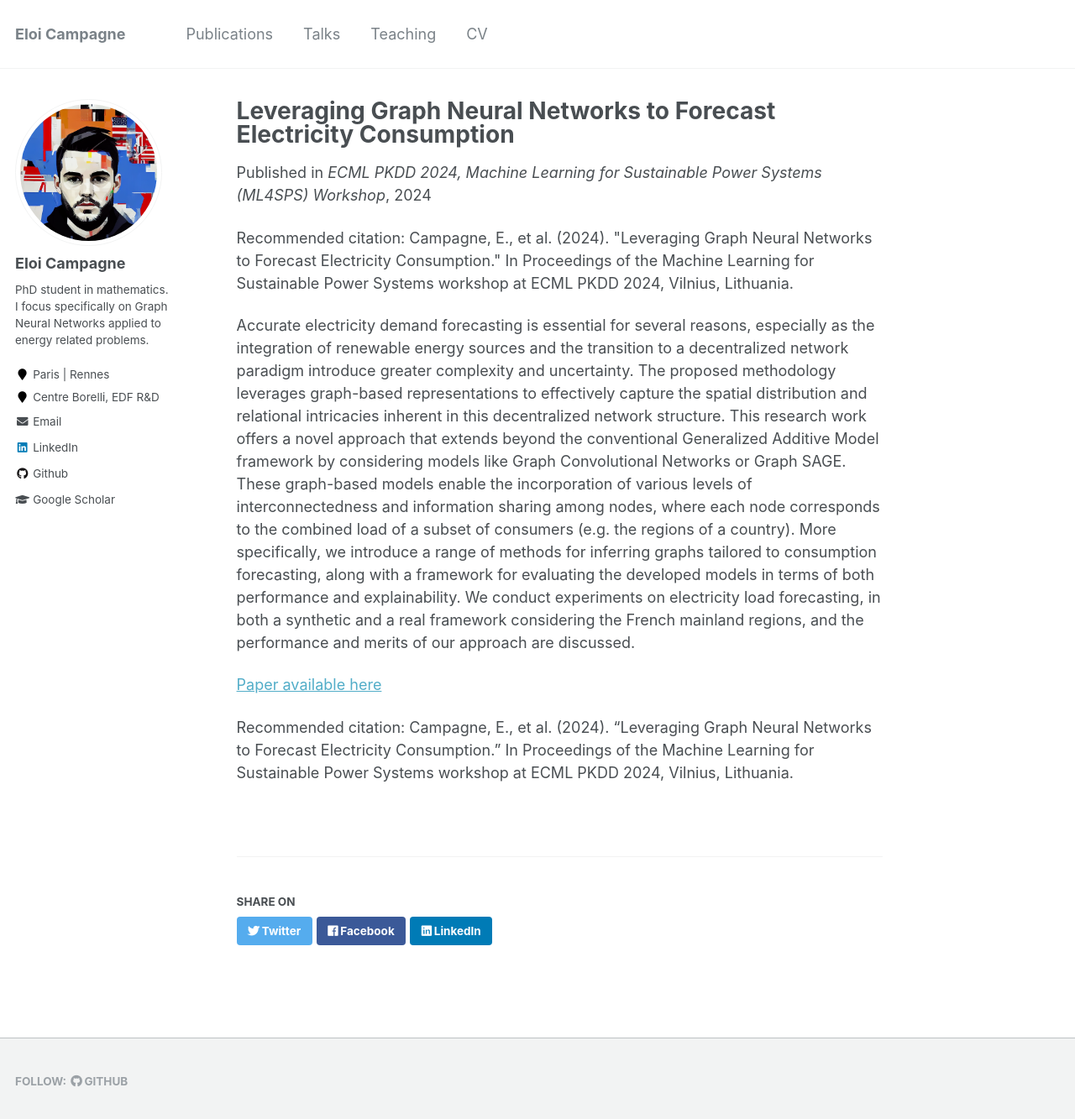
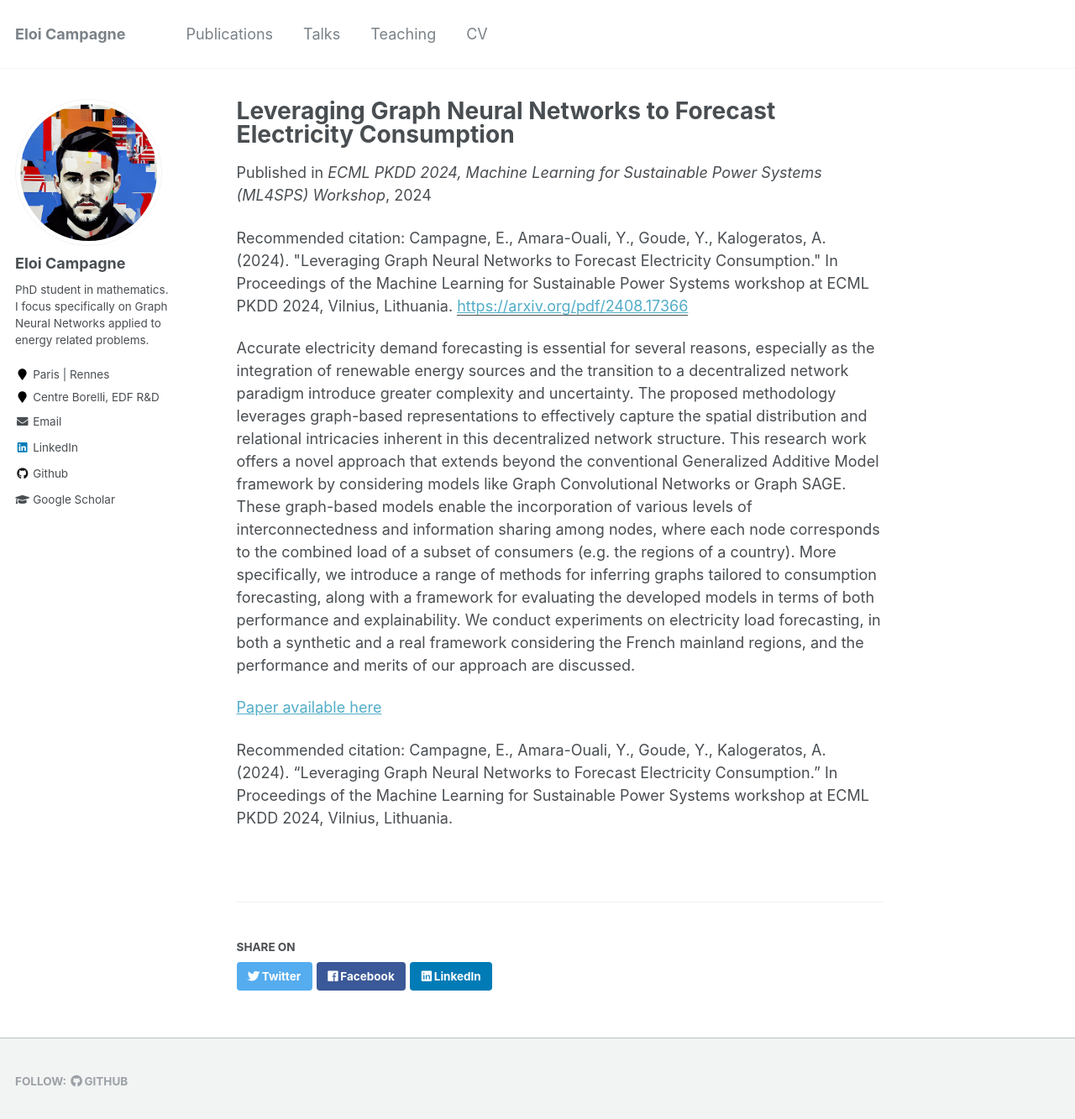
Before and after one commit to eloicampagne/eloicampagne.github.io, a Jekyll site: the page built from _publications/2024-09-09-leveraging-gnn-electricity-forecasting-1.md, in a window 1280 px wide and 1346 px high. Shown: the top 1333 px of the window at 84% size. Built offline with Jekyll 4.4.1, drawn with Linux system fonts in a browser that asks for light colours.

Commit message:
feat: changed citation format

```diff
--- a/_publications/2024-09-09-leveraging-gnn-electricity-forecasting-1.md
+++ b/_publications/2024-09-09-leveraging-gnn-electricity-forecasting-1.md
@@ -5,12 +5,12 @@ permalink: /publication/2024-09-09-leveraging-gnn-electricity-forecasting-1
 excerpt: 'Accurate electricity demand forecasting is essential for several reasons, especially as the integration of renewable energy sources and the transition to a decentralized network paradigm introduce greater complexity and uncertainty. The proposed methodology leverages graph-based representations to effectively capture the spatial distribution and relational intricacies inherent in this decentralized network structure. This research work offers a novel approach that extends beyond the conventional Generalized Additive Model framework by considering models like Graph Convolutional Networks or Graph SAGE. These graph-based models enable the incorporation of various levels of interconnectedness and information sharing among nodes, where each node corresponds to the combined load of a subset of consumers (e.g. the regions of a country). More specifically, we introduce a range of methods for inferring graphs tailored to consumption forecasting, along with a framework for evaluating the developed models in terms of both performance and explainability. We conduct experiments on electricity load forecasting, in both a synthetic and a real framework considering the French mainland regions, and the performance and merits of our approach are discussed.'
 date: 2024-09-09
 venue: 'ECML PKDD 2024, Machine Learning for Sustainable Power Systems (ML4SPS) Workshop'
-paperurl: ''
-citation: 'Campagne, E., et al. (2024). "Leveraging Graph Neural Networks to Forecast Electricity Consumption." In Proceedings of the Machine Learning for Sustainable Power Systems workshop at ECML PKDD 2024, Vilnius, Lithuania.'
+paperurl: 'https://arxiv.org/pdf/2408.17366'
+citation: 'Campagne, E., Amara-Ouali, Y., Goude, Y., Kalogeratos, A. (2024). "Leveraging Graph Neural Networks to Forecast Electricity Consumption." In Proceedings of the Machine Learning for Sustainable Power Systems workshop at ECML PKDD 2024, Vilnius, Lithuania.'
 ---
 
 Accurate electricity demand forecasting is essential for several reasons, especially as the integration of renewable energy sources and the transition to a decentralized network paradigm introduce greater complexity and uncertainty. The proposed methodology leverages graph-based representations to effectively capture the spatial distribution and relational intricacies inherent in this decentralized network structure. This research work offers a novel approach that extends beyond the conventional Generalized Additive Model framework by considering models like Graph Convolutional Networks or Graph SAGE. These graph-based models enable the incorporation of various levels of interconnectedness and information sharing among nodes, where each node corresponds to the combined load of a subset of consumers (e.g. the regions of a country). More specifically, we introduce a range of methods for inferring graphs tailored to consumption forecasting, along with a framework for evaluating the developed models in terms of both performance and explainability. We conduct experiments on electricity load forecasting, in both a synthetic and a real framework considering the French mainland regions, and the performance and merits of our approach are discussed.
 
 [Paper available here](https://arxiv.org/abs/2408.17366)
 
-Recommended citation: Campagne, E., et al. (2024). "Leveraging Graph Neural Networks to Forecast Electricity Consumption." In Proceedings of the Machine Learning for Sustainable Power Systems workshop at ECML PKDD 2024, Vilnius, Lithuania.
+Recommended citation: Campagne, E., Amara-Ouali, Y., Goude, Y., Kalogeratos, A. (2024). "Leveraging Graph Neural Networks to Forecast Electricity Consumption." In Proceedings of the Machine Learning for Sustainable Power Systems workshop at ECML PKDD 2024, Vilnius, Lithuania.
```
